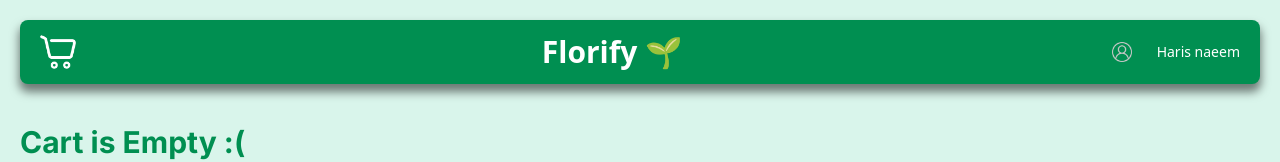
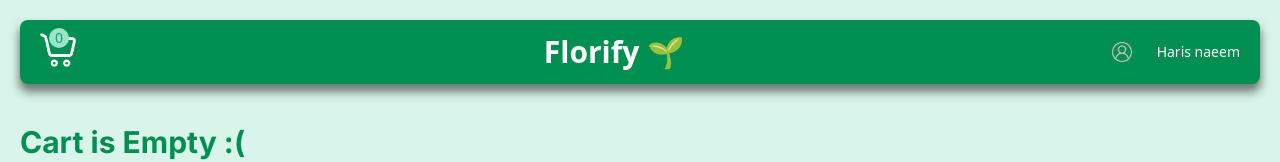
Before and after one commit to predat-r/florify, a React (Vite) app: page /Cart in a window 1280 px wide. Shown: the top 162 px of the page. Built offline with nearby package versions, Linux system fonts and the light colour scheme.

Commit message:
added cart item counter

```diff
--- /dev/null
+++ b/src/components/CardItemCount.jsx
@@ -0,0 +1,13 @@
+import React from "react";
+import { connect } from "react-redux";
+function CardItemCount({ CartItemCount }) {
+  return (
+    <div className="size-3 md:size-5 rounded-full bg-[#9AE5C9] flex absolute left-[1.35vw]  md:left-[0.7vw] text-xs md:text-sm text-[#1A9E6F] bottom-8 md:bottom-6 text-center items-center justify-center">
+      {CartItemCount}
+    </div>
+  );
+}
+const mapStateToProps = (state) => ({
+  CartItemCount: state.cart.cart.length,
+});
+export default connect(mapStateToProps, null)(CardItemCount);
--- a/src/components/Navbar.jsx
+++ b/src/components/Navbar.jsx
@@ -1,12 +1,18 @@
 import React from "react";
 import { Link } from "react-router-dom";
+import CardItemCount from "./CardItemCount";
 function Navbar() {
   return (
     <div className="flex flex-row bg-bars w-full h-16 rounded-lg justify-between p-5 shadow-elevate  mb-5 items-center ">
-      <button className=" size-5 sm:size-9">
-
-        <Link to="/Cart"> <img src="src/assets/carticon-white.png"></img></Link>
-      </button>
+      <Link to="/Cart">
+        {" "}
+        <button className="relative flex flex-col  w-10 h-10">
+          <div className=" size-5 sm:size-9">
+            <img src="src/assets/carticon-white.png"></img>
+          </div>
+          <CardItemCount></CardItemCount>
+        </button>
+      </Link>
       <h1 className="text-lg sm:text-3xl font-bold text-white ml-9">
         {" "}
         Florify 🌱
```
